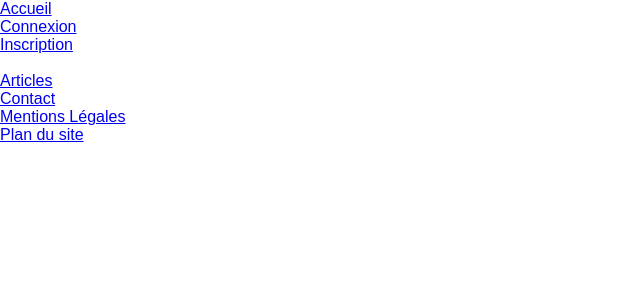
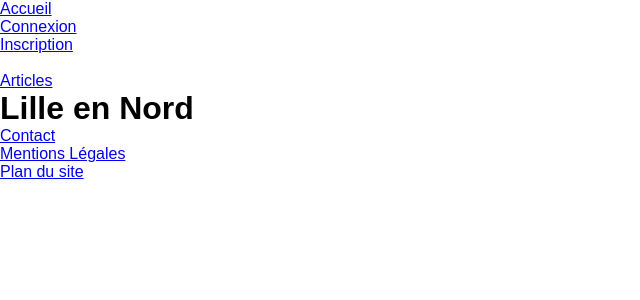
Before and after one commit to Kirjal/lille-en-nord, a Vue app: page / in a window 1280 px wide. Shown: the top 300 px of the page, without its empty margins (0-640 px from the left). Built offline with nearby package versions, Linux system fonts and the light colour scheme.

Commit message:
ajout données db

```diff
--- a/db/db.json
+++ b/db/db.json
@@ -0,0 +1,3 @@
+[{"id":1,"title":"tempus","image":"http://dummyimage.com/199x100.png/cc0000/ffffff","content":"vel ipsum praesent blandit lacinia erat vestibulum sed magna at nunc commodo placerat praesent blandit nam nulla integer pede justo lacinia eget tincidunt eget tempus vel pede morbi porttitor lorem id ligula suspendisse ornare consequat lectus in est risus auctor sed tristique in tempus sit amet sem fusce consequat nulla nisl nunc nisl duis bibendum felis sed interdum venenatis turpis enim blandit mi in porttitor pede justo eu massa donec dapibus duis at velit eu est congue elementum in hac habitasse platea dictumst morbi vestibulum velit id pretium iaculis diam erat fermentum justo nec condimentum neque sapien placerat ante nulla justo aliquam quis turpis eget elit sodales scelerisque mauris sit amet eros suspendisse accumsan tortor quis turpis sed ante vivamus tortor duis mattis egestas metus aenean fermentum donec ut mauris eget massa tempor convallis nulla neque libero convallis eget","author":"Skipper Bearward","userId":1,"tags":"nam"},
+{"id":2,"title":"morbi a ipsum integer","image":"http://dummyimage.com/194x100.png/5fa2dd/ffffff","content":"id massa id nisl venenatis lacinia aenean sit amet justo morbi ut odio cras mi pede malesuada in imperdiet et commodo vulputate justo in blandit ultrices enim lorem ipsum dolor sit amet consectetuer adipiscing elit proin interdum mauris non ligula pellentesque ultrices phasellus id sapien in sapien iaculis congue vivamus metus arcu adipiscing molestie hendrerit at vulputate vitae nisl aenean lectus pellentesque eget nunc donec quis orci eget orci vehicula condimentum curabitur in libero ut massa volutpat convallis morbi odio odio elementum eu interdum eu tincidunt in leo maecenas pulvinar lobortis est phasellus sit amet erat nulla tempus vivamus in felis eu sapien cursus vestibulum proin","author":"Lezlie Vinecombe","userId":2,"tags":"justo"},
+{"id":3,"title":"rhoncus dui vel sem sed sagittis","image":"http://dummyimage.com/207x100.png/dddddd/000000","content":"ipsum primis in faucibus orci luctus et ultrices posuere cubilia curae duis faucibus accumsan odio curabitur convallis duis consequat dui nec nisi volutpat eleifend donec ut dolor morbi vel lectus in quam fringilla rhoncus mauris enim leo rhoncus sed vestibulum sit amet cursus id turpis integer aliquet massa id lobortis convallis tortor risus dapibus augue vel accumsan tellus nisi eu orci mauris lacinia sapien quis libero nullam sit amet turpis elementum ligula vehicula consequat morbi a ipsum integer a nibh in quis justo maecenas rhoncus aliquam lacus morbi quis tortor id nulla","author":"Vina Banker","userId":3,"tags":"mi"}]
--- a/src/App.vue
+++ b/src/App.vue
@@ -1,6 +1,9 @@
 <template>
-  <Navigation/>
-  <Pied/>
+    <Navigation/>
+    <main>
+        <router-view></router-view>
+    </main>
+    <Pied/>
 </template>
 
 <script>
--- a/src/components/Navigation.vue
+++ b/src/components/Navigation.vue
@@ -2,7 +2,7 @@
     <nav>
         <ul>
             <li>
-                <router-link :to="{name:'accueil'}">Accueil</router-link>
+                <router-link :to="{name:''}">Accueil</router-link>
             </li>
             <li>
                 <router-link :to="{name:'connexion'}">Connexion</router-link>
--- a/src/pages/Accueil.vue
+++ b/src/pages/Accueil.vue
@@ -1,7 +1,5 @@
 <template>
-    <div>
-
-    </div>
+    <h1>Lille en Nord</h1>
 </template>
 
 <script>
--- a/src/router/index.js
+++ b/src/router/index.js
@@ -13,7 +13,7 @@ import Mentions from "@/pages/Mentions";
 const router = createRouter({
     routes:[
         {path: '/articles', name: 'articles', component: Articles},
-        {path: '/accueil', name: 'accueil', component: Accueil},
+        {path: '/', name: 'accueil', component: Accueil},
         {path: '/connexion', name: 'connexion', component: Connexion},
         {path: '/inscription', name: 'inscription', component: Inscription},
         {path: '/profil', name: 'profil', component: Profil},
```
